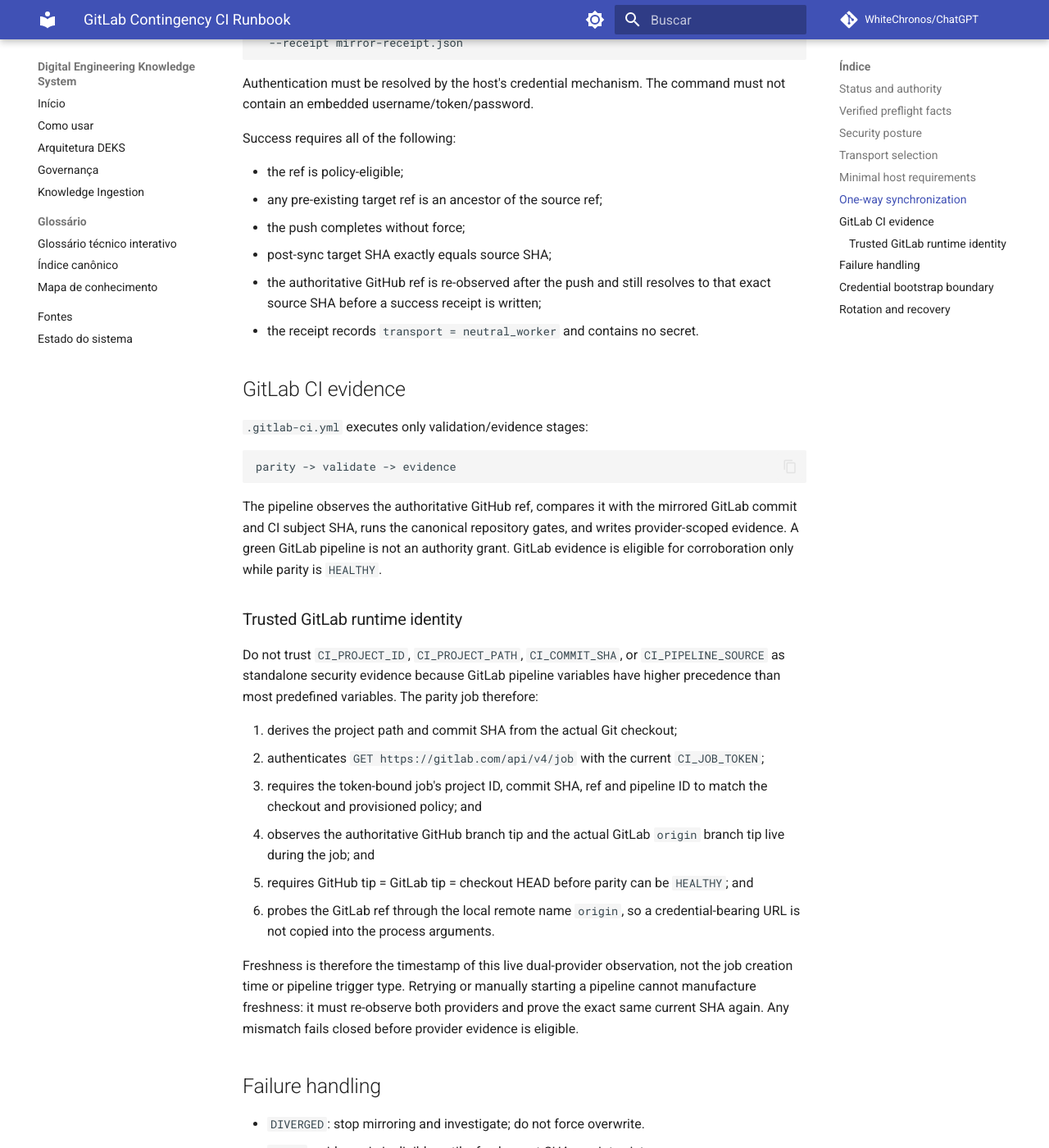
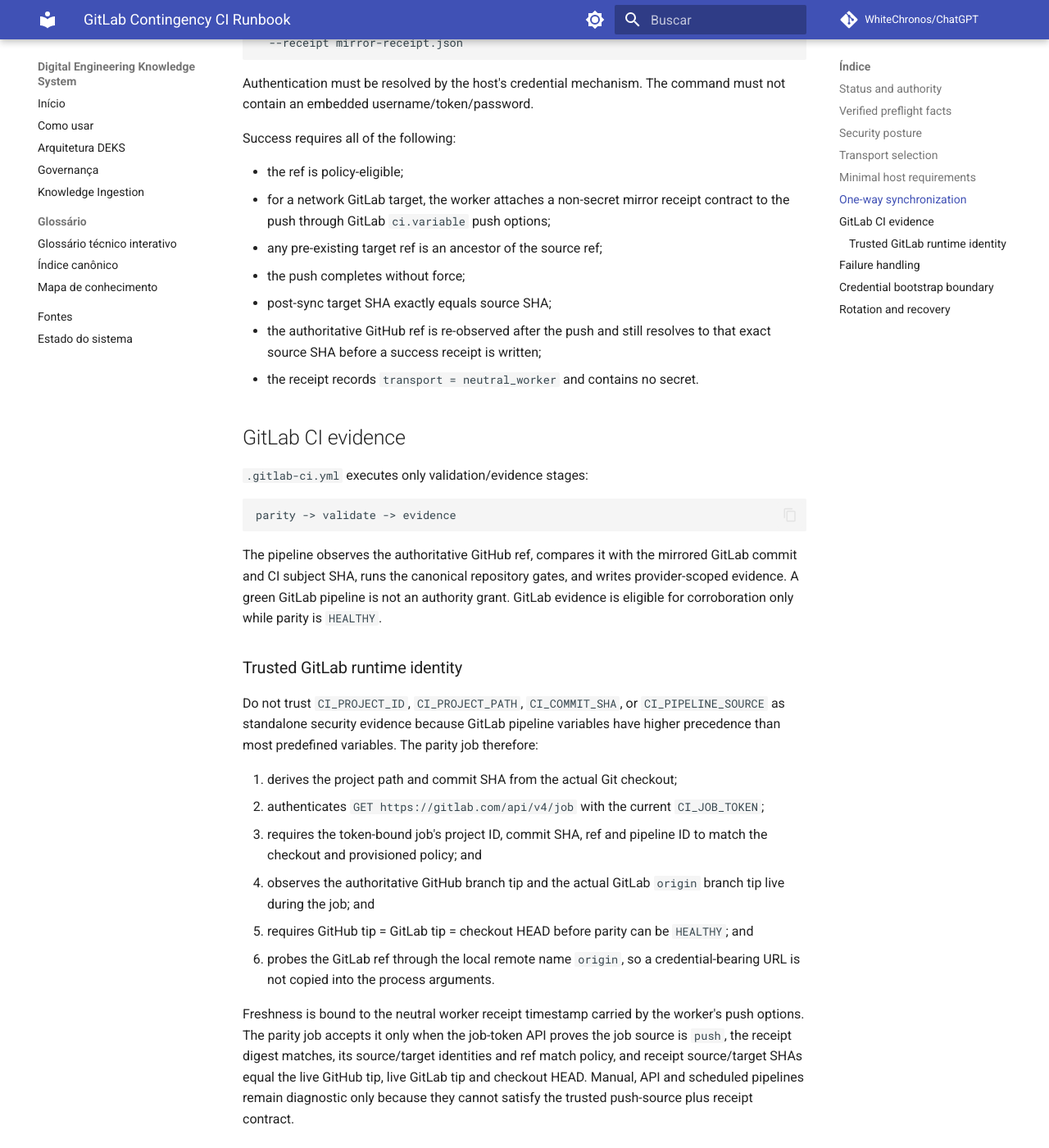
Before and after one commit to WhiteChronos/ChatGPT, an MkDocs documentation site: the page built from docs/runbooks/gitlab-contingency-ci.md, in a window 1280 px wide and 1400 px high, scrolled down 2818 px. Shown: the whole window at 82% size. Built offline with MkDocs 1.6.1 and Material for MkDocs 9.7.7, drawn with Linux system fonts in a browser that asks for light colours; comment, search, counter and statistics services are not loaded.

Commit message:
fix: close second GitLab contingency review round

```diff
--- a/docs/runbooks/gitlab-contingency-ci.md
+++ b/docs/runbooks/gitlab-contingency-ci.md
@@ -113,6 +113,8 @@ must not contain an embedded username/token/password.
 Success requires all of the following:
 
 - the ref is policy-eligible;
+- for a network GitLab target, the worker attaches a non-secret mirror receipt
+  contract to the push through GitLab `ci.variable` push options;
 - any pre-existing target ref is an ancestor of the source ref;
 - the push completes without force;
 - post-sync target SHA exactly equals source SHA;
@@ -153,11 +155,13 @@ therefore:
 6. probes the GitLab ref through the local remote name `origin`, so a
    credential-bearing URL is not copied into the process arguments.
 
-Freshness is therefore the timestamp of this live dual-provider observation,
-not the job creation time or pipeline trigger type. Retrying or manually
-starting a pipeline cannot manufacture freshness: it must re-observe both
-providers and prove the exact same current SHA again. Any mismatch fails closed
-before provider evidence is eligible.
+Freshness is bound to the neutral worker receipt timestamp carried by the
+worker's push options. The parity job accepts it only when the job-token API
+proves the job source is `push`, the receipt digest matches, its source/target
+identities and ref match policy, and receipt source/target SHAs equal the live
+GitHub tip, live GitLab tip and checkout HEAD. Manual, API and scheduled
+pipelines remain diagnostic only because they cannot satisfy the trusted
+push-source plus receipt contract.
 
 ## Failure handling
 
```
Also changed, not shown: .gitlab-ci.yml (+48 -1 lines), 3 other files.
